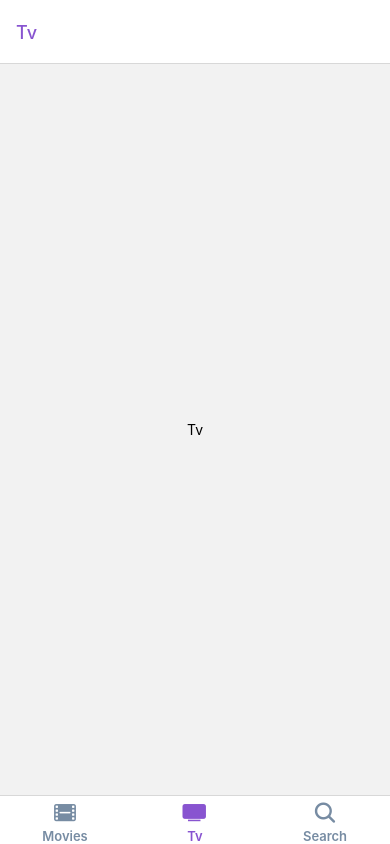
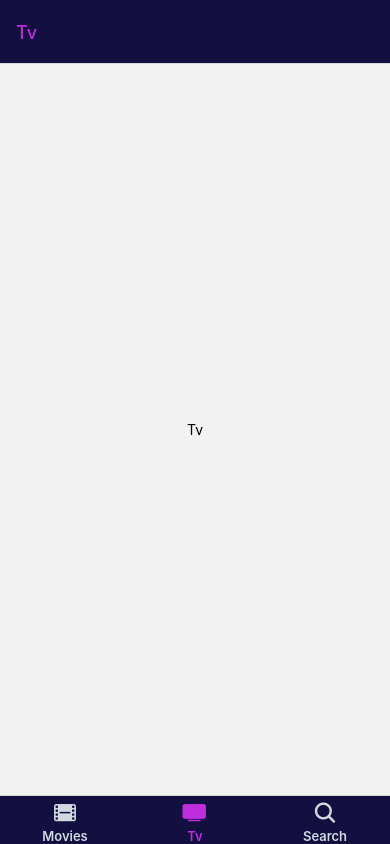
Before and after one commit to eunjeong-97/react-native-masterclass, a React Native app: screen /Tv in a window 390 px wide. Built offline with nearby package versions, Linux system fonts and the light colour scheme.

Commit message:
3.0~3.2 react-native-web-swiper: 자동으로 슬라이드되는 기능을 Swiper라고 한다

```diff
--- a/App.js
+++ b/App.js
@@ -1,14 +1,13 @@
-import React from 'react';
-import { useColorScheme } from 'react-native';
-import { NavigationContainer, DarkTheme, DefaultTheme, ThemeProvider } from '@react-navigation/native'
-import Root from './src/navigation/Root';
-import { darkTheme, lightTheme } from './src/settings/styled';
+import React from "react";
+import { useColorScheme } from "react-native";
+import { NavigationContainer, ThemeProvider } from "@react-navigation/native";
+import Root from "./src/navigation/Root";
+import { darkTheme } from "./src/settings/styled";
 
 export default function App() {
-  const isDark = useColorScheme() === 'dark';
   return (
-    <ThemeProvider theme={isDark ? darkTheme : lightTheme}>
-      <NavigationContainer theme={isDark ? DarkTheme : DefaultTheme}>
+    <ThemeProvider theme={darkTheme}>
+      <NavigationContainer>
         <Root />
       </NavigationContainer>
     </ThemeProvider>
--- a/package.json
+++ b/package.json
@@ -28,7 +28,8 @@
     "react-native-reanimated": "^2.9.1",
     "react-native-safe-area-context": "^4.2.4",
     "react-native-screens": "~3.11.1",
-    "react-native-web": "0.17.7",
+    "react-native-web": "^0.13.12",
+    "react-native-web-swiper": "^2.2.1",
     "styled-components": "^5.3.5"
   },
   "devDependencies": {
--- a/src/navigation/Stack.tsx
+++ b/src/navigation/Stack.tsx
@@ -1,23 +1,24 @@
 import React from "react";
+import type { NativeStackScreenProps } from "@react-navigation/native-stack";
 import { createNativeStackNavigator } from "@react-navigation/native-stack";
 import { View, Text, TouchableOpacity } from "react-native";
 import styled from "styled-components/native";
 
-const ScreenOne = ({ navigation: { navigate } }) => (
+const ScreenOne: React.FC<NativeStackScreenProps<any, "One">> = ({ navigation: { navigate } }) => (
   <TouchableOpacity onPress={() => navigate("Two")}>
     <View>
       <Text>Go to Two</Text>
     </View>
   </TouchableOpacity>
 );
-const ScreenTwo = ({ navigation: { navigate } }) => (
+const ScreenTwo: React.FC<NativeStackScreenProps<any, "Two">> = ({ navigation: { navigate } }) => (
   <TouchableOpacity onPress={() => navigate("Three")}>
     <View>
       <Text>Go to Three</Text>
     </View>
   </TouchableOpacity>
 );
-const ScreenThree = ({ navigation: { goBack, setOptions } }) => (
+const ScreenThree: React.FC<NativeStackScreenProps<any, "Three">> = ({ navigation: { goBack, setOptions } }) => (
   <View style={{ flex: 1, justifyContent: "center", alignItems: "center" }}>
     <TouchableOpacity onPress={() => goBack()}>
       <View>
@@ -49,7 +50,6 @@ const Button = styled.View`
   height: 40px;
 `;
 const ButtonText = styled.Text`
-  /* styled.js에서 어떤 속성이 잇는지 확인하면서 복붙하는 문제를 해결하기 위해 types를 declare(선언)하기만 하는 declaration파일을 생성한다 */
   color: ${(props) => props.theme.mainBgColor};
 `;
 
--- a/src/navigation/Tabs.tsx
+++ b/src/navigation/Tabs.tsx
@@ -1,30 +1,49 @@
-import { useColorScheme } from 'react-native';
-import { createBottomTabNavigator } from '@react-navigation/bottom-tabs';
-import { Ionicons } from '@expo/vector-icons';
-import colors from '../settings/color'
+import { createBottomTabNavigator } from "@react-navigation/bottom-tabs";
+import { Ionicons } from "@expo/vector-icons";
+import colors from "../settings/color";
 
-import Movies from '../screen/Movies'
-import Tv from '../screen/Tv'
-import Search from '../screen/Search'
+import Movies from "../screen/Movies";
+import Tv from "../screen/Tv";
+import Search from "../screen/Search";
 
 const Tab = createBottomTabNavigator();
 
 const Tabs = () => {
-    // screenOptions에서는 props=>props.theme으로 접근할 수 없기 때문에 기존처럼 사용한다
-    const isDark = useColorScheme() === 'dark';
-    return (
-        <Tab.Navigator initialRouteName="Movies" screenOptions={{ tabBarStyle: { backgroundColor: isDark ? colors.DARK_GRAY : colors.WHITE }, tabBarActiveTintColor: colors.BURBPLE_LIGHT, tabBarLabelStyle: { fontSize: 13, fontWeight: '600', }, tabBarInactiveTintColor: isDark ? colors.WHITE_GRAY : '#778ca3', headerStyle: { backgroundColor: isDark ? colors.DARK_GRAY : colors.WHITE }, headerTitleStyle: { color: colors.BURBPLE_LIGHT } }}>
-            <Tab.Screen name='Movies' component={Movies} options={{
-                tabBarIcon: ({ focused, color, size }) => <Ionicons name='film' color={color} size={size} />
-            }} />
-            < Tab.Screen name='Tv' component={Tv} options={{
-                tabBarIcon: ({ focused, color, size }) => <Ionicons name='tv' color={color} size={size} />
-            }} />
-            <Tab.Screen name='Search' component={Search} options={{
-                tabBarIcon: ({ focused, color, size }) => <Ionicons name='search' color={color} size={size} />
-            }} />
-        </Tab.Navigator >
-    )
-}
+  return (
+    <Tab.Navigator
+      initialRouteName="Movies"
+      screenOptions={{
+        tabBarStyle: { backgroundColor: colors.DARK_GRAY },
+        tabBarActiveTintColor: colors.BURBPLE_LIGHT,
+        tabBarLabelStyle: { fontSize: 13, fontWeight: "600" },
+        tabBarInactiveTintColor: colors.WHITE_GRAY,
+        headerStyle: { backgroundColor: colors.DARK_GRAY },
+        headerTitleStyle: { color: colors.BURBPLE_LIGHT },
+      }}
+    >
+      <Tab.Screen
+        name="Movies"
+        component={Movies}
+        options={{
+          tabBarIcon: ({ color, size }) => <Ionicons name="film" color={color} size={size} />,
+        }}
+      />
+      <Tab.Screen
+        name="Tv"
+        component={Tv}
+        options={{
+          tabBarIcon: ({ color, size }) => <Ionicons name="tv" color={color} size={size} />,
+        }}
+      />
+      <Tab.Screen
+        name="Search"
+        component={Search}
+        options={{
+          tabBarIcon: ({ color, size }) => <Ionicons name="search" color={color} size={size} />,
+        }}
+      />
+    </Tab.Navigator>
+  );
+};
 
 export default Tabs;
--- a/src/screen/Movies.tsx
+++ b/src/screen/Movies.tsx
@@ -1,22 +1,44 @@
 import React from "react";
+import type { NativeStackScreenProps } from "@react-navigation/native-stack";
+import { Dimensions } from "react-native";
+import Swiper from "react-native-web-swiper";
+import styled from "styled-components/native";
 
-// NativeStackScreenProps 은 Native Stack Navigator에서 온 스크린에게 전달한다
-// 그래서 만약에 Movies 컴포넌트를 Type지정해주려면 NativeStackScreenProps을 import해야와 한다
-import type { NativeStackScreenProps } from "@react-navigation/native-stack";
-import { View, Text, TouchableOpacity } from "react-native";
-// NativeStackScreenProps은 props를 지정할 때 사용하는데
-// RootStackParamList: 스크란사이에서 커뮤니케이션을 하고 싶을경우 Navigation Parameters를 사용할 때 자세히 기재하고 지금은 any라고만 적음
-// 두번째로는 스크린이름을 적는다
+interface IBox {
+  bgColor: string;
+}
 
-// navigation이나 navigate는 완전히 타입지정이 되었기 때문에 navigation.navigate() 이라고 수정한다
+const { height: SCREEN_HEIGHT } = Dimensions.get("window");
+const API_KEY = "10923b261ba94d897ac6b81148314a3f";
+const URL = `https://api.themoviedb.org/3/movie/now_playing?api_key=${API_KEY}&language=en-US&page=1&region=KR`;
+
+const getNowPlaying = () => {
+  fetch(URL);
+};
+
 const Movies: React.FC<NativeStackScreenProps<any, "Movies">> = ({ navigation }) => {
   return (
-    <View style={{ flex: 1, alignItems: "center", justifyContent: "center" }}>
-      <TouchableOpacity onPress={() => navigation.navigate("Stack", { screen: "Three" })}>
-        <Text>Movies</Text>
-      </TouchableOpacity>
-    </View>
+    <Container>
+      <Swiper loop timeout={3} controlsEnabled={false} containerStyle={{ width: "100%", height: SCREEN_HEIGHT / 4 }}>
+        <Box bgColor="red"></Box>
+        <Box bgColor="orange"></Box>
+        <Box bgColor="green"></Box>
+        <Box bgColor="blue"></Box>
+        <Box bgColor="purple"></Box>
+      </Swiper>
+    </Container>
   );
 };
 
+const Container = styled.ScrollView`
+  background-color: ${(props) => props.theme.mainBgColor};
+`;
+
+const Box = styled.View<IBox>`
+  background-color: ${(props) => props.bgColor};
+  flex: 1;
+`;
+
 export default Movies;
+
+// React Native Directory에서 구현하고 싶은 기능 검색해서 라이브러리 얻자
--- a/src/settings/color.ts
+++ b/src/settings/color.ts
@@ -1,9 +1,10 @@
+// https://flatuicolors.com/palette/au
 const colors = {
-    BURBPLE_LIGHT: '#8854d0',
-    WHITE_GRAY: '#d1d8e0',
-    DARK_GRAY: '#4b6584',
-    BLACK: '#2D2D2D',
-    WHITE: '#FFFFFF',
-}
+  WHITE: "#dff9fb",
+  WHITE_GRAY: "#d1d8e0",
+  DARK_GRAY: "#130f40",
+  BLACK: "#2D2D2D",
+  BURBPLE_LIGHT: "#be2edd",
+};
 
 export default colors;
--- a/src/settings/styled.ts
+++ b/src/settings/styled.ts
@@ -1,11 +1,11 @@
 import { DefaultTheme } from "styled-components";
-import { BURBPLE_LIGHT, WHITE_GRAY, DARK_GRAY, BLACK, WHITE } from "./color";
+import colors from "./color";
 
 export const lightTheme: DefaultTheme = {
-  mainBgColor: WHITE,
-  textColor: BLACK,
+  mainBgColor: colors.WHITE,
+  textColor: colors.BLACK,
 };
 export const darkTheme = {
-  mainBgColor: DARK_GRAY,
-  textColor: WHITE,
+  mainBgColor: colors.DARK_GRAY,
+  textColor: colors.WHITE,
 };
```
Also changed, not shown: 1 other file (tests, documents, lock files or other folders).
